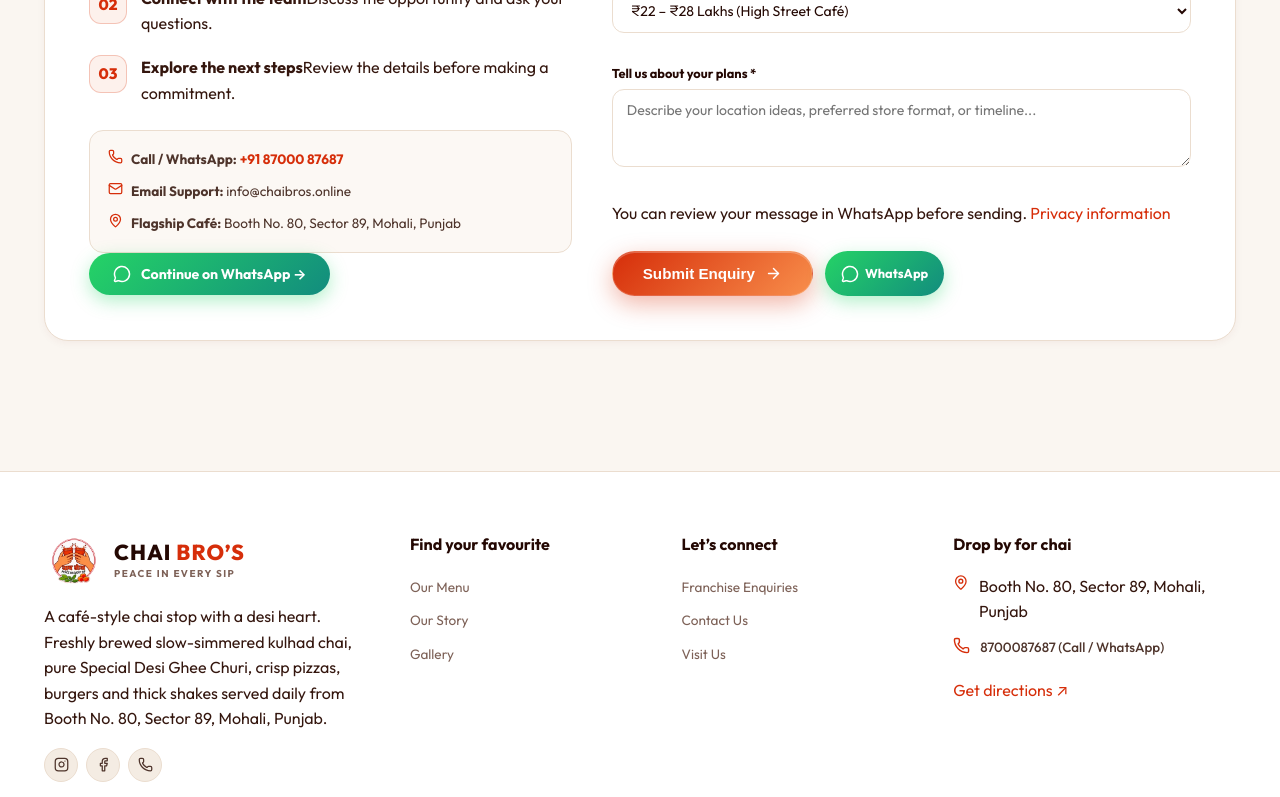
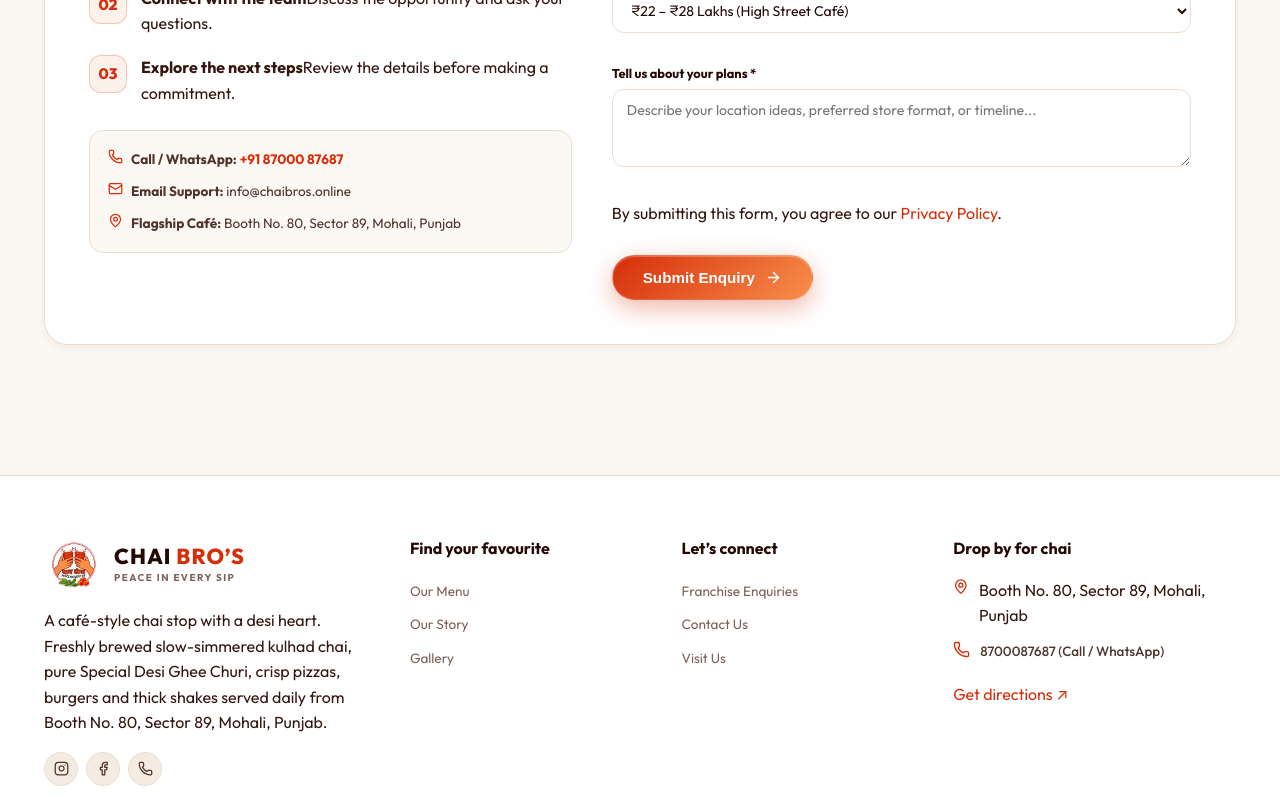
Before and after one commit to mayankgoyal2004/chai-bro-theam, a React (Vite) app: page /franchise in a window 1280 px wide. Shown: the part 1494-2291 px from the top of the page. Built offline with nearby package versions, Linux system fonts and the light colour scheme; a web font is replaced by a local one.

Commit message:
Remove WhatsApp buttons from franchise section and form

```diff
--- a/src/components/FranchiseSection.jsx
+++ b/src/components/FranchiseSection.jsx
@@ -226,17 +226,6 @@
                 <strong>Flagship Café:</strong> Booth No. 80, Sector 89, Mohali, Punjab
               </div>
             </div>
-
-            <div className="mt-5">
-              <button
-                type="button"
-                onClick={handleWhatsAppChat}
-                className="btn-whatsapp"
-              >
-                <MessageCircle size={18} />
-                <span>Continue on WhatsApp →</span>
-              </button>
-            </div>
           </div>
 
           {/* Right Form Side */}
@@ -332,22 +321,14 @@
                 </div>
 
                 <p className="text-xs text-muted mt-1">
-                  You can review your message in WhatsApp before sending.{' '}
-                  <Link to="/privacy-policy" className="text-terracotta font-semibold hover:underline">Privacy information</Link>
+                  By submitting this form, you agree to our{' '}
+                  <Link to="/privacy-policy" className="text-terracotta font-semibold hover:underline">Privacy Policy</Link>.
                 </p>
 
-                <div className="flex gap-3 mt-2 flex-wrap">
-                  <button type="submit" className="btn-primary flex-1 justify-center">
+                <div className="mt-3">
+                  <button type="submit" className="btn-primary w-full justify-center">
                     <span>Submit Enquiry</span>
                     <ArrowRight size={17} />
-                  </button>
-                  <button
-                    type="button"
-                    onClick={handleWhatsAppChat}
-                    className="btn-whatsapp btn-whatsapp-sm"
-                  >
-                    <MessageCircle size={16} />
-                    <span>WhatsApp</span>
                   </button>
                 </div>
               </form>
```
